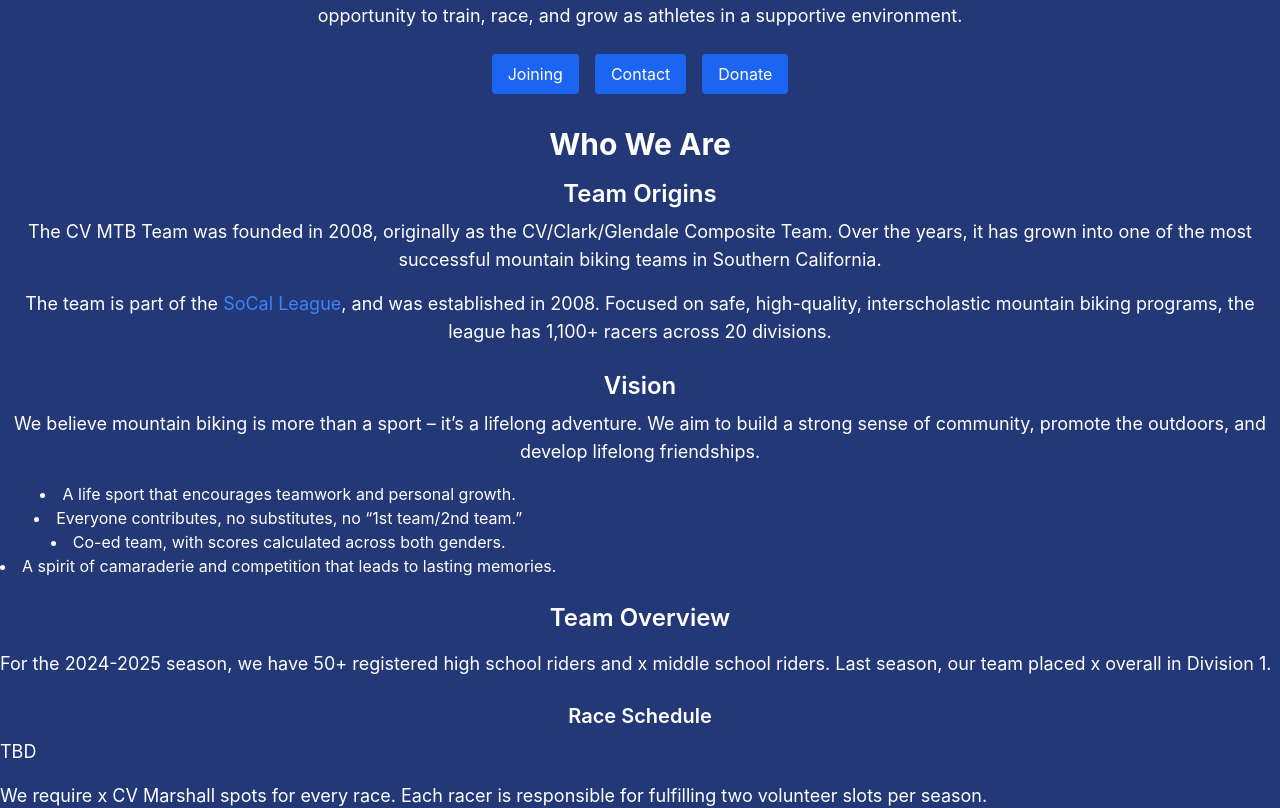
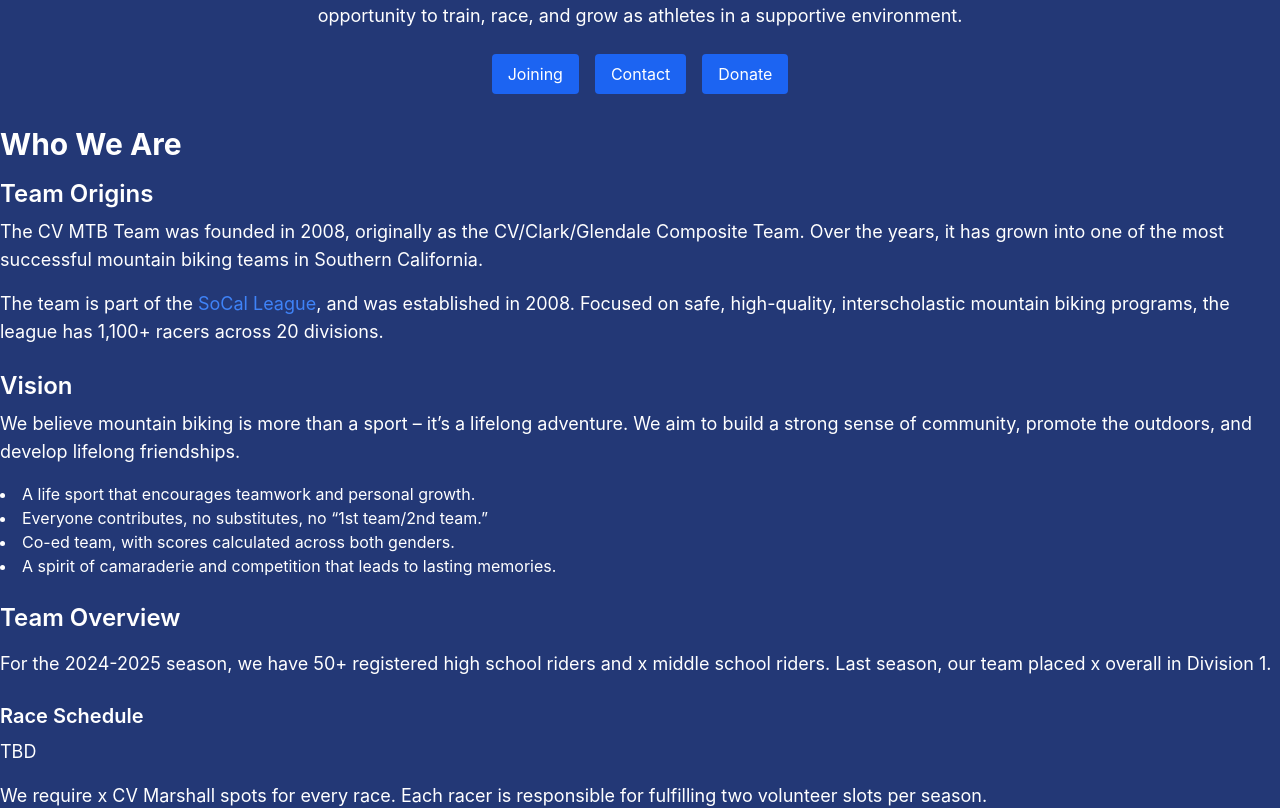
Before and after one commit to CVHS-student-sites/CVMTBWebsite, a React (Create React App) app: page / in a window 1280 px wide. Shown: the part 642-1450 px from the top of the page. Built offline with nearby package versions, Linux system fonts and the light colour scheme.

Commit message:
Fix designs to be responsive

```diff
--- a/src/pages/HomePage.js
+++ b/src/pages/HomePage.js
@@ -17,16 +17,16 @@ function HomePage() {
 
     return (
         <main className="bg-blue-900 text-white py-8">
-            <div className="max-w-screen-xl mx-auto text-center">
+            <div className="max-w-screen-xl mx-auto">
                 {/* Title and Subtitle */}
-                <h1 className="text-4xl font-bold mb-4">Crescenta Valley Mountain Biking</h1>
-                <h2 className="text-2xl mb-6 font-bold">
+                <h1 className="text-4xl font-bold mb-4 text-center">Crescenta Valley Mountain Biking</h1>
+                <h2 className="text-2xl mb-6 font-bold text-center">
                     Welcome to CV MTB – Home of camaraderie and competition.
                 </h2>
 
                 {/* Carousel */}
                 <Flowbite theme={{ theme: customTheme }}>
-                    <div className="mt-10 mb-10 h-56 sm:h-64 xl:h-80 2xl:h-96">
+                    <div className="mt-10 mb-10 h-56 sm:h-64 xl:h-80 2xl:h-96 text-center">
                         <Carousel slide={true} slideInterval={2500}>
                             <img src="/assets/images/maxres.jpg" alt="..."/>
                             <img src="/assets/images/maxresdefault.jpg" alt="..."/>
@@ -36,31 +36,31 @@ function HomePage() {
                 </Flowbite>
 
                 {/* Description */}
-                    <p className="text-lg mb-6 max-w-2xl md:max-w-fit mx-auto text-justify ml-3 mr-3 md:text-center md:ml-0 md:mr-0">
+                    <p className="md:flex md:items-center text-lg mb-6 mx-auto text-justify ml-3 mr-3 md:text-center md:ml-0 md:mr-0">
                     The Crescenta Valley Mountain Biking team has been shaping young riders since 2008.
                     We provide high school and middle school students the opportunity to train, race, and grow as
                     athletes in a supportive environment.
                 </p>
 
                 {/* Call-to-Action Buttons */}
-                <div className="flex justify-center space-x-4 mb-8">
+                <div className="flex justify-center space-x-4 mb-8 text-center">
                     <Link to="/join" className="bg-blue-600 hover:bg-blue-700 px-4 py-2 rounded text-white">Joining</Link>
                     <Link to="/contact" className="bg-blue-600 hover:bg-blue-700 px-4 py-2 rounded text-white">Contact</Link>
                     <Link to="/donate" className="bg-blue-600 hover:bg-blue-700 px-4 py-2 rounded text-white">Donate</Link>
                 </div>
 
                 {/* Who We Are */}
-                <h2 className="text-3xl font-bold mb-4">Who We Are</h2>
+                <h2 className="text-3xl font-bold mb-4 text-left ml-3 mr-3 md:ml-0 md:mr-0">Who We Are</h2>
 
                 {/* Team Origins */}
                 <div className="mb-6">
-                    <h3 className="text-2xl font-semibold mb-2">Team Origins</h3>
-                    <p className="text-lg max-w-2xl md:max-w-fit mx-auto text-justify ml-3 mr-3 md:text-center md:ml-0 md:mr-0">
+                    <h3 className="text-2xl font-semibold mb-2 text-left ml-3 mr-3 md:ml-0 md:mr-0">Team Origins</h3>
+                    <p className="text-lg mx-auto text-justify ml-3 mr-3 md:text-left md:ml-0 md:mr-0">
                         The CV MTB Team was founded in 2008, originally as the CV/Clark/Glendale Composite Team.
                         Over the years, it has grown into one of the most successful mountain biking teams
                         in Southern California.
                     </p>
-                    <p className="text-lg max-w-2xl md:max-w-fit mx-auto mt-4 text-justify ml-3 mr-3 md:text-center md:ml-0 md:mr-0">
+                    <p className="text-lg mx-auto mt-4 text-justify ml-3 mr-3 md:text-left md:ml-0 md:mr-0">
                         The team is part of the <a href="http://www.socalyouthcycling.org" className="text-blue-500">SoCal League</a>,
                         and was established in 2008.
                         Focused on safe, high-quality, interscholastic mountain biking programs, the league has 1,100+ racers across
@@ -70,13 +70,13 @@ function HomePage() {
 
                 {/* Vision */}
                 <div className="mb-6">
-                    <h3 className="text-2xl font-semibold mb-2">Vision</h3>
-                    <p className="text-lg max-w-2xl md:max-w-fit mx-auto text-justify ml-3 mr-3 md:text-center md:ml-0 md:mr-0">
+                    <h3 className="text-2xl font-semibold mb-2 text-left ml-3 mr-3 md:ml-0 md:mr-0">Vision</h3>
+                    <p className="text-lg mx-auto text-justify ml-3 mr-3 md:text-left md:ml-0 md:mr-0">
                         We believe mountain biking is more than a sport – it’s a lifelong adventure.
                         We aim to build a strong sense of community, promote the outdoors, and develop lifelong
                         friendships.
                     </p>
-                    <ul className="list-disc list-inside text-left max-w-2xl md:max-w-fit mx-auto mt-4 ml-3 mr-3 md:text-center md:ml-0 md:mr-0">
+                    <ul className="list-disc list-inside text-left mx-auto mt-4 ml-3 mr-3 md:text-left md:ml-0 md:mr-0">
                         <li>A life sport that encourages teamwork and personal growth.</li>
                         <li>Everyone contributes, no substitutes, no “1st team/2nd team.”</li>
                         <li>Co-ed team, with scores calculated across both genders.</li>
@@ -86,20 +86,20 @@ function HomePage() {
 
                 {/* Team Overview */}
                 <div className="mb-6">
-                    <h2 className="text-2xl font-semibold mb-4">Team Overview</h2>
-                    <p className="text-lg max-w-2xl md:max-w-fit mx-auto text-justify ml-3 mr-3 md:text-center md:ml-0 md:mr-0">
+                    <h2 className="text-2xl font-semibold mb-4 text-left ml-3 mr-3 md:ml-0 md:mr-0">Team Overview</h2>
+                    <p className="text-lg mx-auto text-justify ml-3 mr-3 md:text-left md:ml-0 md:mr-0">
                         For the 2024-2025 season, we have 50+ registered high school riders and x middle school riders.
                         Last season, our team placed x overall in Division 1.
                     </p>
 
                     {/* Race Schedule */}
-                    <h3 className="text-xl font-semibold mt-6 mb-2">Race Schedule</h3>
-                    <p className="text-lg max-w-2xl md:max-w-fit mx-auto text-justify ml-3 mr-3 md:text-center md:ml-0 md:mr-0">
+                    <h3 className="text-xl font-semibold mt-6 mb-2 text-left ml-3 mr-3 md:ml-0 md:mr-0">Race Schedule</h3>
+                    <p className="text-lg mx-auto text-justify ml-3 mr-3 md:text-left md:ml-0 md:mr-0">
                         TBD
                     </p>
 
                     {/* Volunteers Needed */}
-                    <p className="text-lg max-w-2xl md:max-w-fit mx-auto mt-4 text-justify ml-3 mr-3 md:text-center md:ml-0 md:mr-0">
+                    <p className="text-lg mx-auto mt-4 text-justify ml-3 mr-3 md:text-left md:ml-0 md:mr-0">
                         We require x CV Marshall spots for every race. Each racer is responsible for fulfilling two
                         volunteer slots per season.
                     </p>
--- a/src/pages/SponsorsPage.js
+++ b/src/pages/SponsorsPage.js
@@ -12,7 +12,7 @@ function SponsorsPage() {
                     Our sponsors are a critical part of the team’s success. We’re thankful for their support and encourage our community to support these local businesses. A special thanks to:
                 </p>
 
-                <div className="grid md:grid-cols-3 md:gap-4 grid-cols-2 gap-1">
+                <div className="grid md:grid-cols-3 md:gap-4 grid-cols-2 gap-2">
                     <img src="/assets/images/sponsors/skratch.png" alt="Skratch Labs"
                          className="w-48 h-48 md:w-96 md:h-80 rounded-lg mb-4 ml-4 md:ml-0"/>
                     <img src="/assets/images/sponsors/cyclopunk.png" alt="CycloPunk"
```
